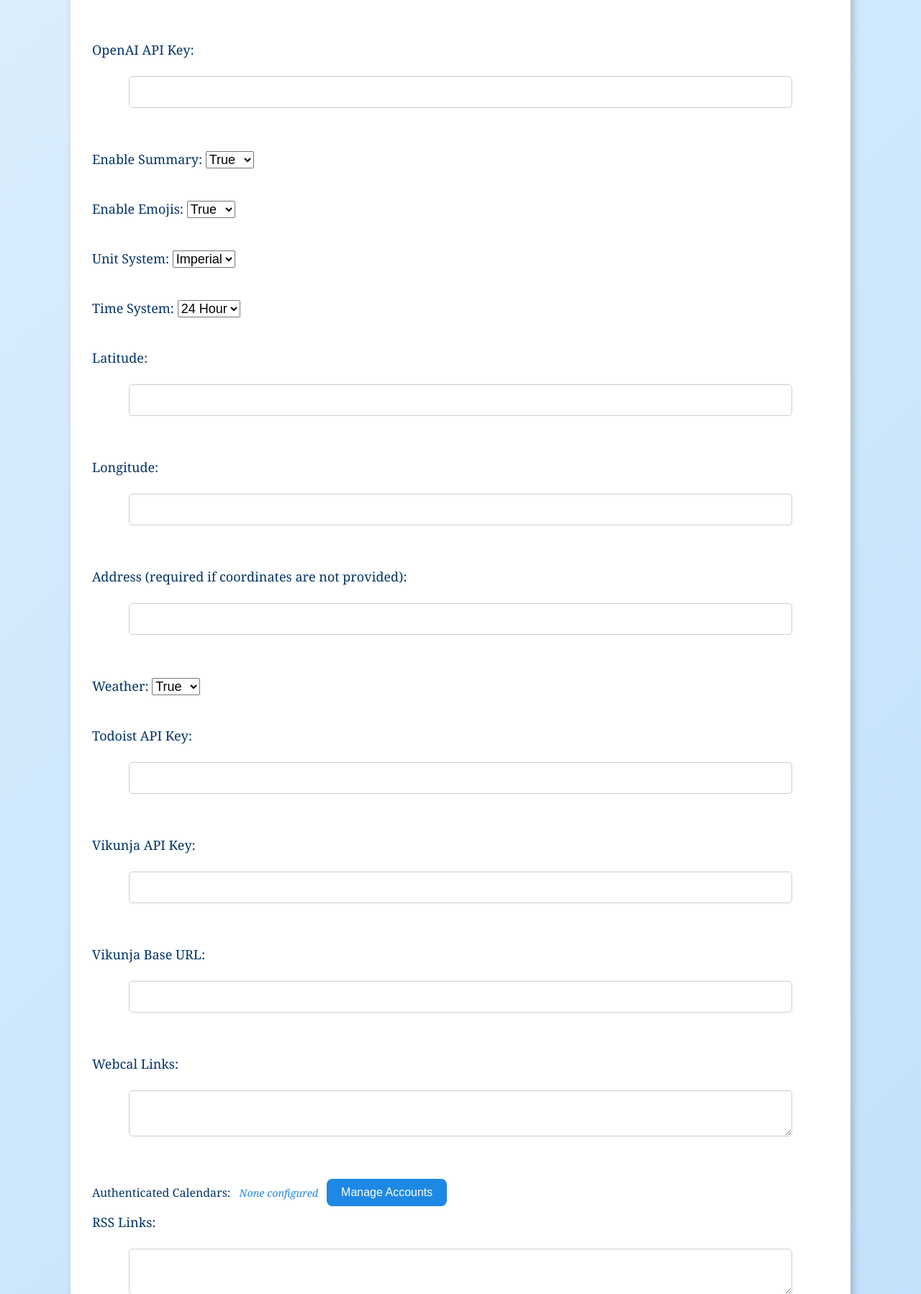
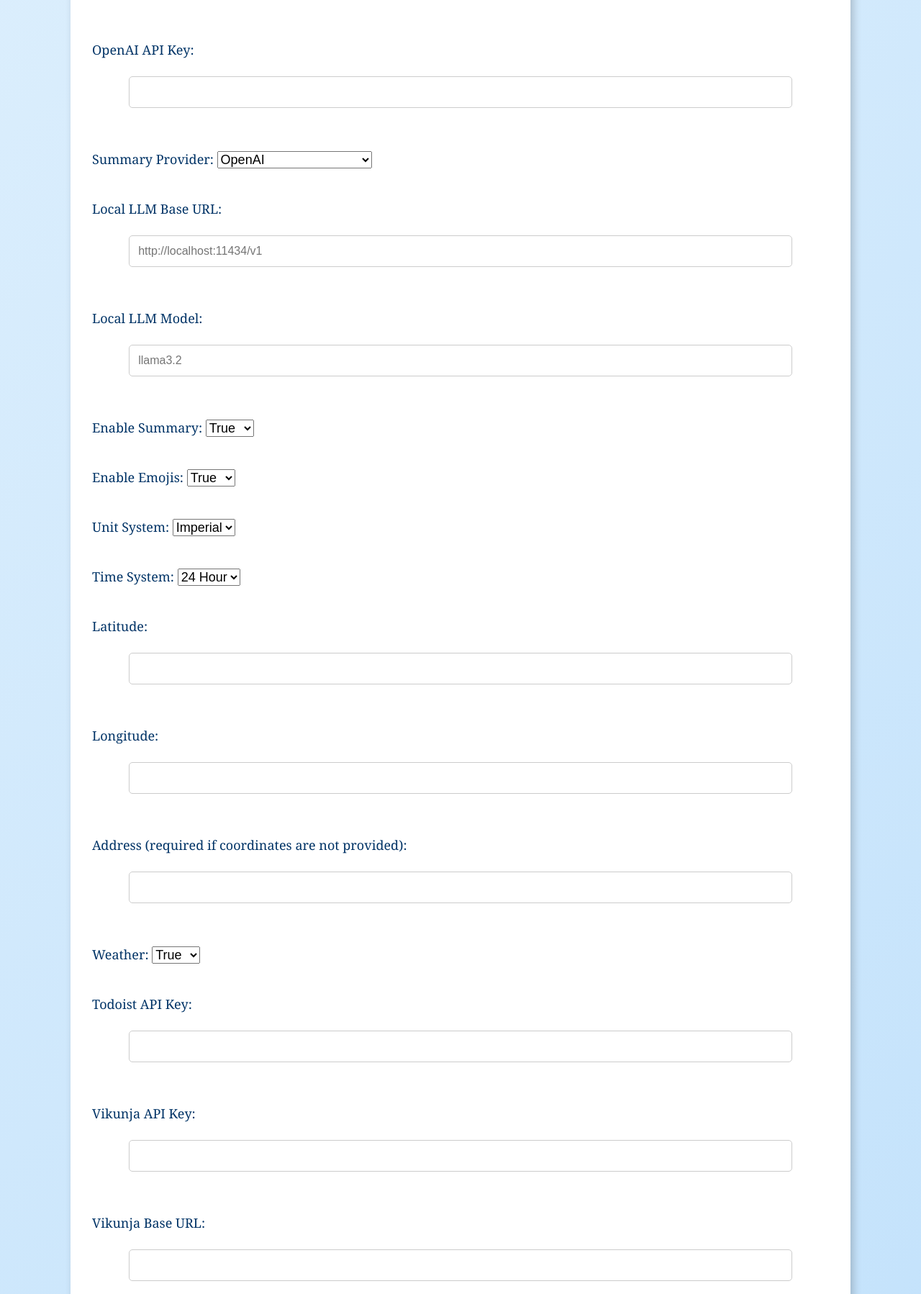
Before and after one commit to tdavis6/dailySummaryEmail, a Flask app: template templates/index.html in a window 1280 px wide. Shown: the part 1229-3027 px from the top of the page at 72% size. Run offline with Flask 3, Linux system fonts and the light colour scheme; the template is opened without the code that fills it, so the values that code supplies are empty; parts of the project's set-up code (start-up, migrations or seed data) failed here and were passed over.

Commit message:
fix #166

```diff
--- a/src/main.py
+++ b/src/main.py
@@ -94,6 +94,9 @@ def initialize_config():
         "SMTP_HOST",
         "SMTP_PORT",
         "OPENAI_API_KEY",
+        "SUMMARY_PROVIDER",
+        "LOCAL_LLM_BASE_URL",
+        "LOCAL_LLM_MODEL",
         "ENABLE_SUMMARY",
         "ENABLE_EMOJIS",
         "UNIT_SYSTEM",
@@ -149,7 +152,7 @@ def decrypt_data(encrypted_data):
 
 def refresh_configuration_variables():
     global RECIPIENT_EMAIL, RECIPIENT_NAME, SENDER_EMAIL, SMTP_USERNAME, SMTP_PASSWORD
-    global SMTP_HOST, SMTP_PORT, OPENAI_API_KEY, ENABLE_SUMMARY, ENABLE_EMOJIS, UNIT_SYSTEM, TIME_SYSTEM
+    global SMTP_HOST, SMTP_PORT, OPENAI_API_KEY, SUMMARY_PROVIDER, LOCAL_LLM_BASE_URL, LOCAL_LLM_MODEL, ENABLE_SUMMARY, ENABLE_EMOJIS, UNIT_SYSTEM, TIME_SYSTEM
     global LATITUDE, LONGITUDE, ADDRESS, WEATHER, TODOIST_API_KEY, VIKUNJA_API_KEY
     global VIKUNJA_BASE_URL, WEBCAL_LINKS, CALDAV_ACCOUNTS, RSS_LINKS, PUZZLES, PUZZLES_ANSWERS, WOTD, QOTD
     global TIMEZONE, HOUR, MINUTE, LOGGING_LEVEL, timezone, scheduler, DISABLE_SCHEDULE
@@ -173,6 +176,9 @@ def refresh_configuration_variables():
     SMTP_HOST = config.get("SMTP_HOST")
     SMTP_PORT = config.get("SMTP_PORT")
     OPENAI_API_KEY = config.get("OPENAI_API_KEY")
+    SUMMARY_PROVIDER = config.get("SUMMARY_PROVIDER") or "OPENAI"
+    LOCAL_LLM_BASE_URL = config.get("LOCAL_LLM_BASE_URL")
+    LOCAL_LLM_MODEL = config.get("LOCAL_LLM_MODEL")
     ENABLE_SUMMARY = config.get("ENABLE_SUMMARY", "False")
     ENABLE_EMOJIS = config.get("ENABLE_EMOJIS", "False")
     UNIT_SYSTEM = config.get("UNIT_SYSTEM", "METRIC")
@@ -464,6 +470,9 @@ def prepare_send_email():
             wotd_string,
             quote_string,
             puzzles_ans_string,
+            summary_provider=SUMMARY_PROVIDER,
+            local_llm_base_url=LOCAL_LLM_BASE_URL,
+            local_llm_model=LOCAL_LLM_MODEL,
         )
 
     except Exception as e:
@@ -547,6 +556,9 @@ def prepare_send_email_with_location(lat, lng):
             wotd_string,
             quote_string,
             puzzles_ans_string,
+            summary_provider=SUMMARY_PROVIDER,
+            local_llm_base_url=LOCAL_LLM_BASE_URL,
+            local_llm_model=LOCAL_LLM_MODEL,
         )
 
     except Exception as e:
@@ -658,6 +670,9 @@ SMTP_PASSWORD = get_config_value("SMTP_PASSWORD")
 SMTP_HOST = get_config_value("SMTP_HOST")
 SMTP_PORT = get_config_value("SMTP_PORT")
 OPENAI_API_KEY = get_config_value("OPENAI_API_KEY")
+SUMMARY_PROVIDER = get_config_value("SUMMARY_PROVIDER") or "OPENAI"
+LOCAL_LLM_BASE_URL = get_config_value("LOCAL_LLM_BASE_URL")
+LOCAL_LLM_MODEL = get_config_value("LOCAL_LLM_MODEL")
 ENABLE_SUMMARY = get_config_value("ENABLE_SUMMARY", "False")
 ENABLE_EMOJIS = get_config_value("ENABLE_EMOJIS", "False")
 UNIT_SYSTEM = get_config_value("UNIT_SYSTEM", "METRIC")
--- a/templates/index.html
+++ b/templates/index.html
@@ -47,6 +47,21 @@
         <label>
           OpenAI API Key:
           <input type="password" name="OPENAI_API_KEY">
+        </label><br>
+        <label>
+          Summary Provider:
+          <select name="SUMMARY_PROVIDER" style="font-size: large;">
+            <option value="OPENAI">OpenAI</option>
+            <option value="LOCAL">Local LLM (e.g. Ollama)</option>
+          </select>
+        </label><br>
+        <label>
+          Local LLM Base URL:
+          <input type="text" name="LOCAL_LLM_BASE_URL" placeholder="http://localhost:11434/v1">
+        </label><br>
+        <label>
+          Local LLM Model:
+          <input type="text" name="LOCAL_LLM_MODEL" placeholder="llama3.2">
         </label><br>
         <label>
           Enable Summary:
```
Also changed, not shown: src/generate_summary.py (+18 -3 lines), src/send_email.py (+6 -2 lines), README.md, 1 other file.
